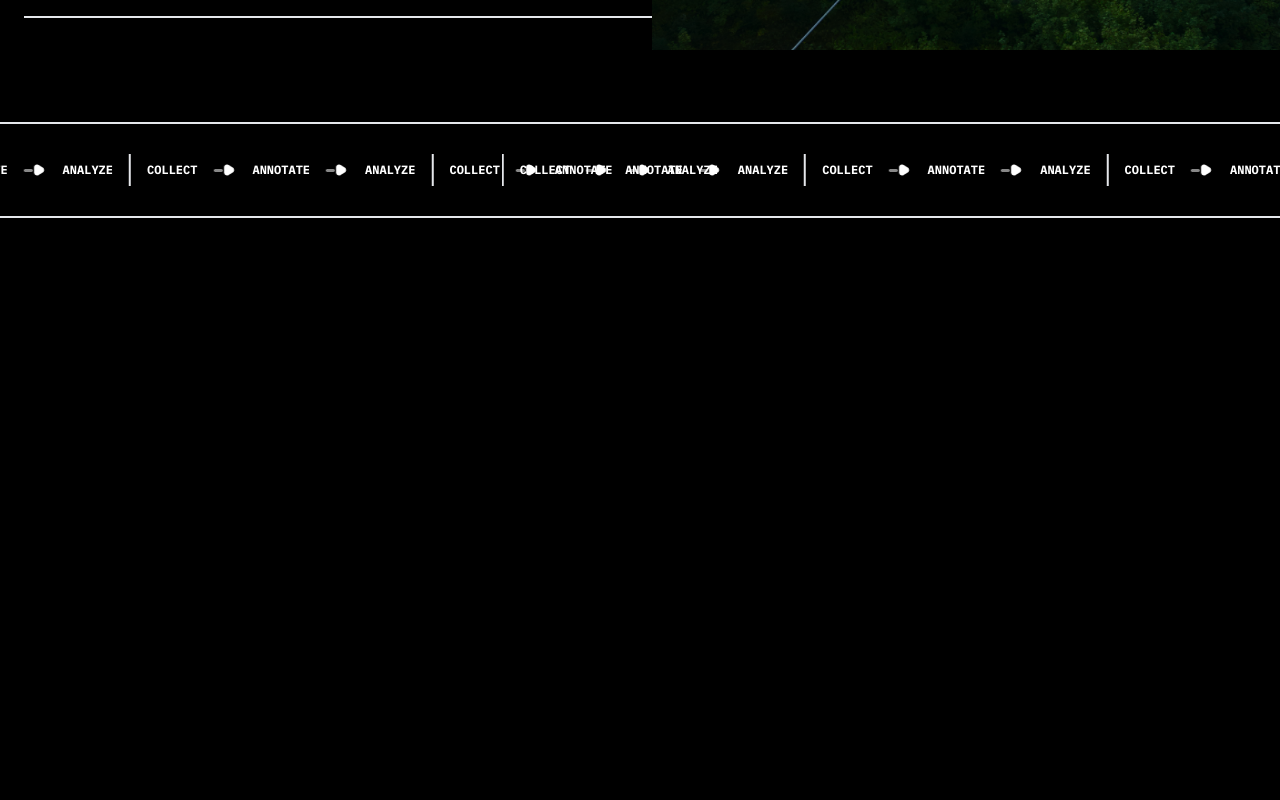
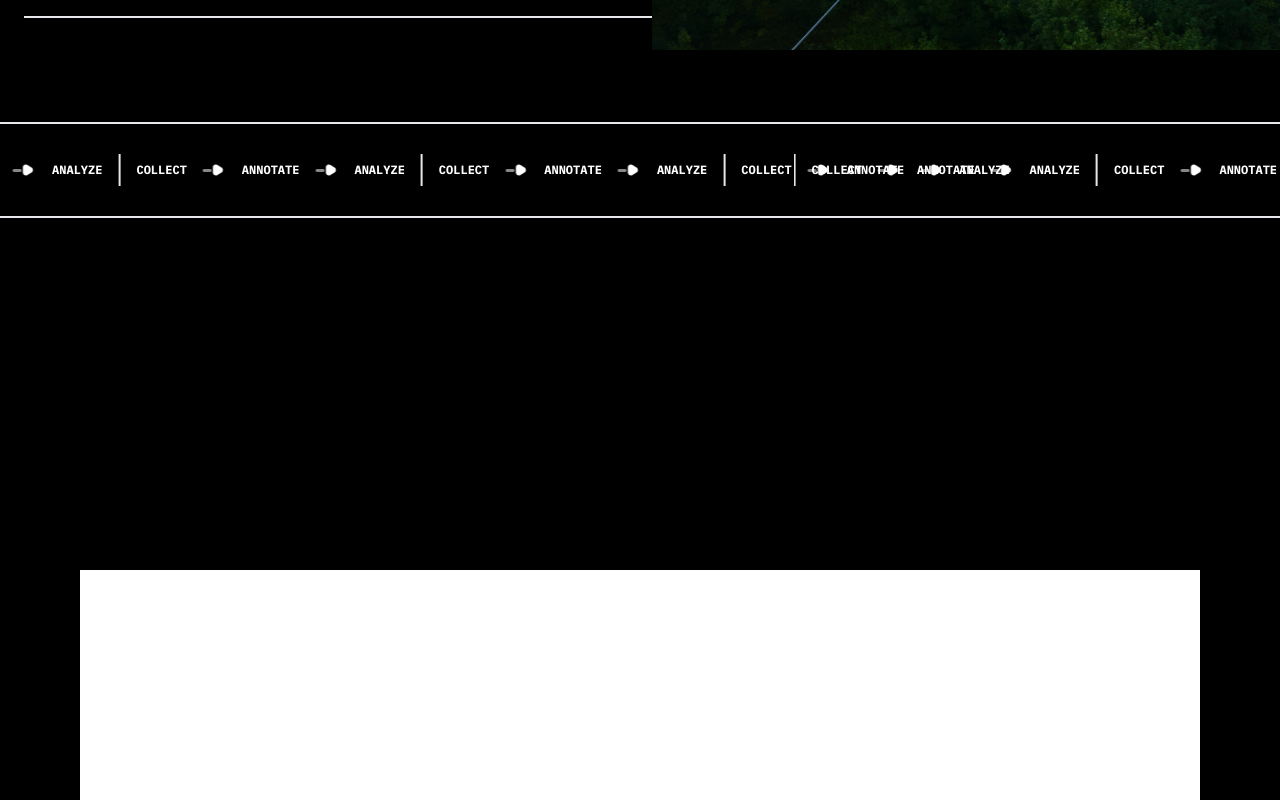
Before and after one commit to Generalsoi/detect-atlantic, a React (Vite) app: page / in a window 1280 px wide. Shown: the part 2720-3520 px from the top of the page. Before the commit the page ends 3042 px from the top, so only its background shows below. Built offline with nearby package versions, Linux system fonts and the light colour scheme.

Commit message:
fix: minor updates

```diff
--- /dev/null
+++ b/src/layouts/homepage/platformsection.tsx
@@ -0,0 +1,18 @@
+import React, { FC } from "react";
+import MediaThree from "../../assets/images/media3.png";
+
+export const Platformsection: FC = () => {
+  return (
+    <div className="md:px-20 text-left flex flex-col items-center justify-center ">
+      <div>
+        <h3 className="uppercase text-xl">Platform</h3>
+        <span>
+          <p className="md:text-6xl font-bold text-3xl">See your data come</p>
+          <p className="md:text-6xl font-bold text-3xl">to life with our</p>
+          <p className="md:text-6xl font-bold text-3xl">platform</p>
+        </span>
+      </div>
+      <img src={MediaThree} alt="" className="mt-10" />
+    </div>
+  );
+};
--- a/src/pages/Homepage.tsx
+++ b/src/pages/Homepage.tsx
@@ -10,6 +10,7 @@ import { servicesList } from "../helpers/servicesList";
 import { MdKeyboardArrowRight, MdKeyboardArrowDown } from "react-icons/md";
 import ArrowRight from "../assets/images/arrow-right.png";
 import { ColletAnnotateScroll } from "../layouts/homepage/colletAnnotate";
+import { Platformsection } from "../layouts/homepage/platformsection";
 
 export const Homepage = () => {
   const [openAccordion, setOpenAccordion] = useState<boolean>(false);
@@ -94,6 +95,7 @@ export const Homepage = () => {
       </div>
 
       <ColletAnnotateScroll />
+      <Platformsection />
     </div>
   );
 };
--- a/tailwind.config.cjs
+++ b/tailwind.config.cjs
@@ -8,8 +8,8 @@ module.exports = {
       },
       keyframes: {
         swipe: {
-          "0%": { transform: "translate(0)" },
-          "100%": { transform: "translate(-100%)" },
+          "0%": { transform: "translate(-100%)" },
+          "100%": { transform: "translate(0)" },
         },
       },
       animation: {
```
Also changed, not shown: src/assets/images/media3.png (added).
